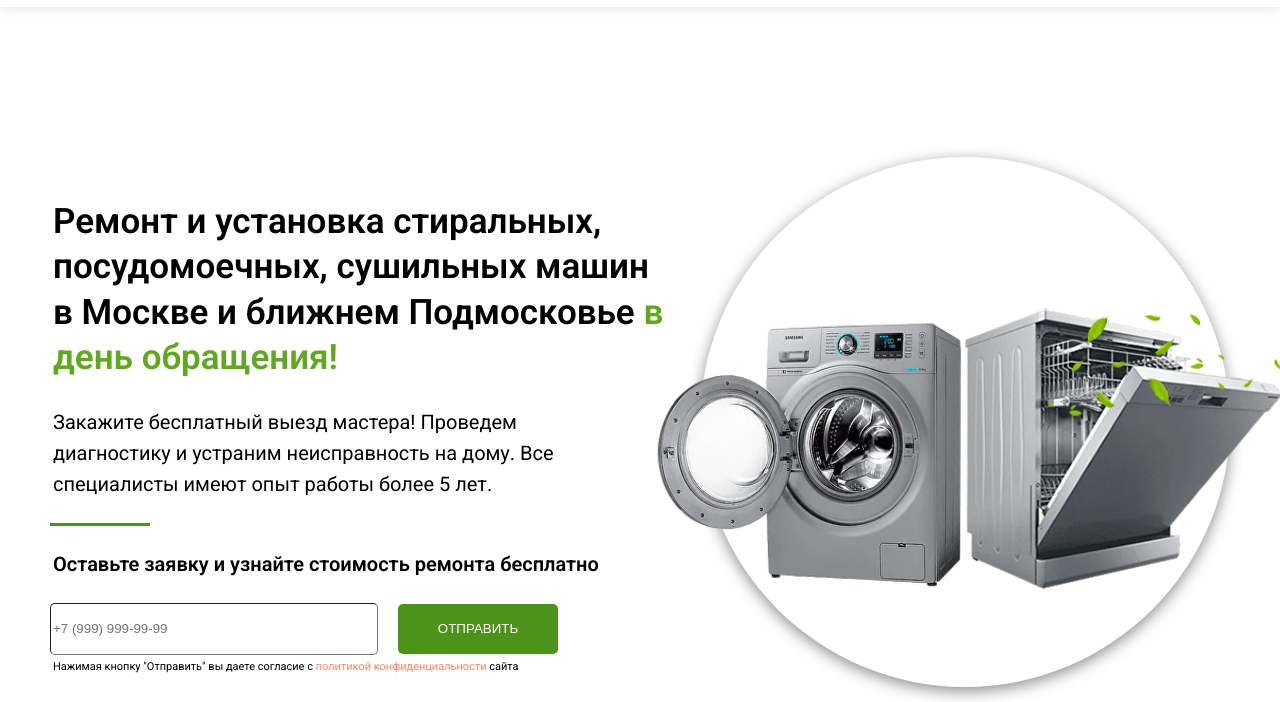
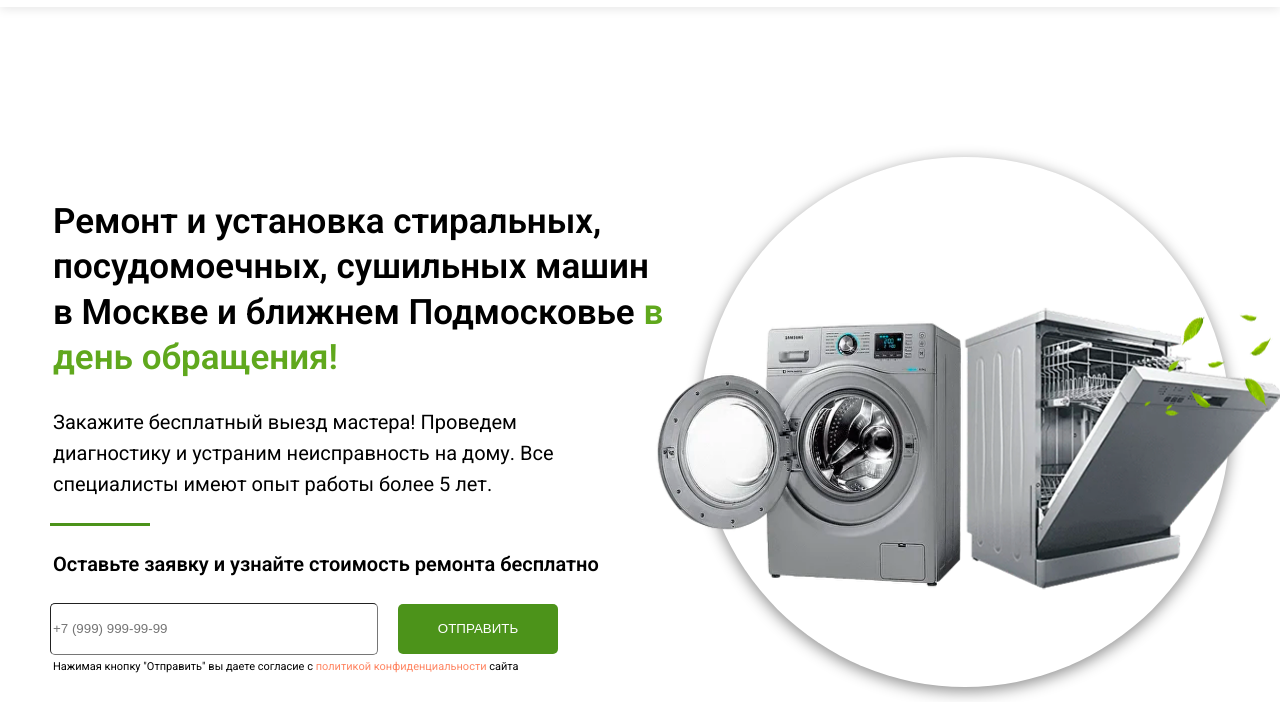
Before and after one commit to Anastasija1912/stiralka, a plain HTML site: page index.html in a window 1280 px wide. Shown: the part 98-800 px from the top of the page. Drawn offline with Linux system fonts and the light colour scheme.

Commit message:
style2.css

```diff
--- a/style2.css
+++ b/style2.css
@@ -245,7 +245,7 @@ body {
 
 .list {
     z-index: 2;
-    transform: translate(-50%, -50%);
+    transform: translate(-10%, -50%);
 }
 
 .machines-wrapper img {
```
